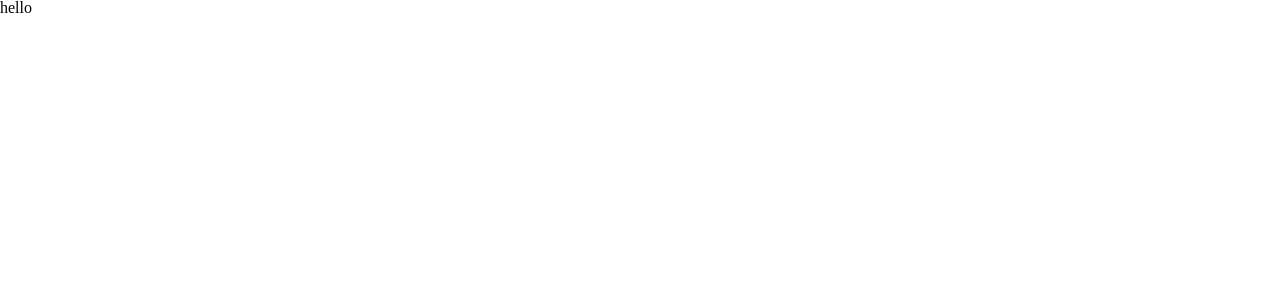
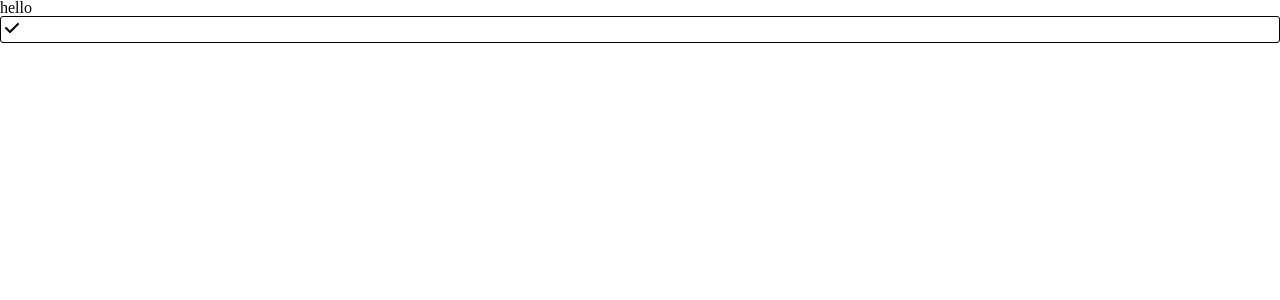
Before and after one commit to guhaeduo/client, a React (Create React App) app: page / in a window 1280 px wide. Shown: the top 300 px of the page. Built offline with nearby package versions, Linux system fonts and the light colour scheme.

Commit message:
[feat] 체크박스 컴포넌트 생성

```diff
--- a/src/App.tsx
+++ b/src/App.tsx
@@ -1,12 +1,13 @@
 import styles from './hello.module.scss';
 import classNames from 'classnames/bind';
-
+import CheckBox from 'components/checkBox/CheckBox';
 const cn = classNames.bind(styles);
 
 function App() {
   return (
     <div className="App">
       <h1 className={cn('title')}>hello</h1>
+      <CheckBox value={true} onClick={() => console.log('good')} />
     </div>
   );
 }
--- /dev/null
+++ b/src/components/checkBox/CheckBox.tsx
@@ -0,0 +1,28 @@
+import { FaCheck } from 'react-icons/fa6';
+import styles from './checkBox.module.scss';
+import classNames from 'classnames/bind';
+const cn = classNames.bind(styles);
+
+type Props = {
+  value: boolean;
+  onClick: () => void;
+  className?: string;
+};
+
+/**
+ * 미리 스타일을 지정해둔 체크박스입니다.
+ * @param {string} value - 체크박스의 체크 여부를 결정하는 값 입니다.
+ * @param {MouseEventHandler} onClick - 체크박스를 클릭하였을 때 실행시킬 함수입니다.
+ * @param {string?} className - 체크박스의 클래스 입니다.
+ */
+
+export default function CheckBox({ value, onClick, className }: Props) {
+  return (
+    <div
+      onClick={onClick}
+      className={cn('checkBox', className, { active: value })}
+    >
+      {value && <FaCheck />}
+    </div>
+  );
+}
--- /dev/null
+++ b/src/components/checkBox/checkBox.module.scss
@@ -0,0 +1,9 @@
+.checkBox {
+  border: 1px solid;
+  padding: 3px;
+  border-radius: 3px;
+  cursor: pointer;
+  &.active {
+    background-color: var(--blue-button);
+  }
+}
```
